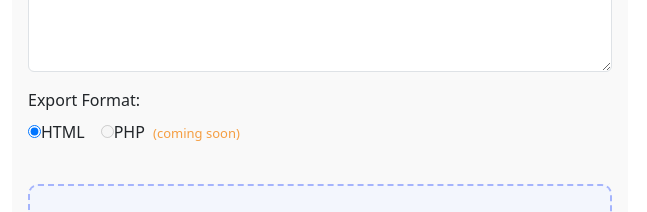
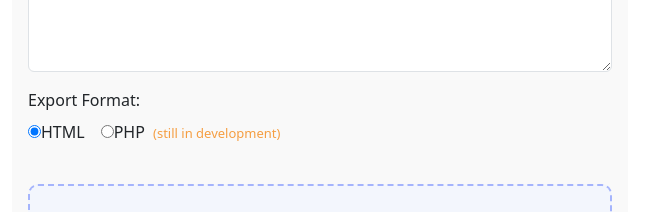
Before and after one commit to Petkov-Petko/one-page-builder, a React (Vite) app: page / in a window 1280 px wide. Shown: the part 1000-1212 px from the top of the page, without its empty margins (0-647 px from the left). Built offline with nearby package versions, Linux system fonts and the light colour scheme.

Commit message:
Update PHP export option label in BuilderForm to indicate it's still in development

```diff
--- a/src/components/BuilderForm/BuilderForm.jsx
+++ b/src/components/BuilderForm/BuilderForm.jsx
@@ -192,10 +192,9 @@ const BuilderForm = ({ formData, setFormData }) => {
       name="exportFormat"
       value="php"
       checked={formData.exportFormat === "php"}
-      disabled
       onChange={() => setFormData(prev => ({ ...prev, exportFormat: "php" }))}
     />
-    PHP <span style={{ color: "#f59e42", fontSize: 13, marginLeft: 4 }}>(coming soon)</span>
+    PHP <span style={{ color: "#f59e42", fontSize: 13, marginLeft: 4 }}>(still in development)</span>
   </label>
 </div>
 </div>
```
